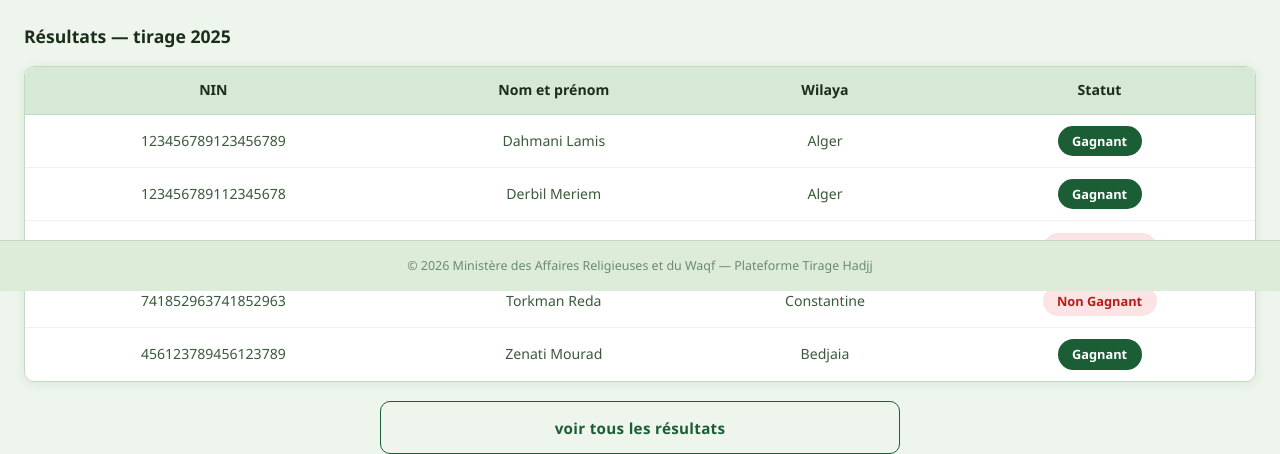
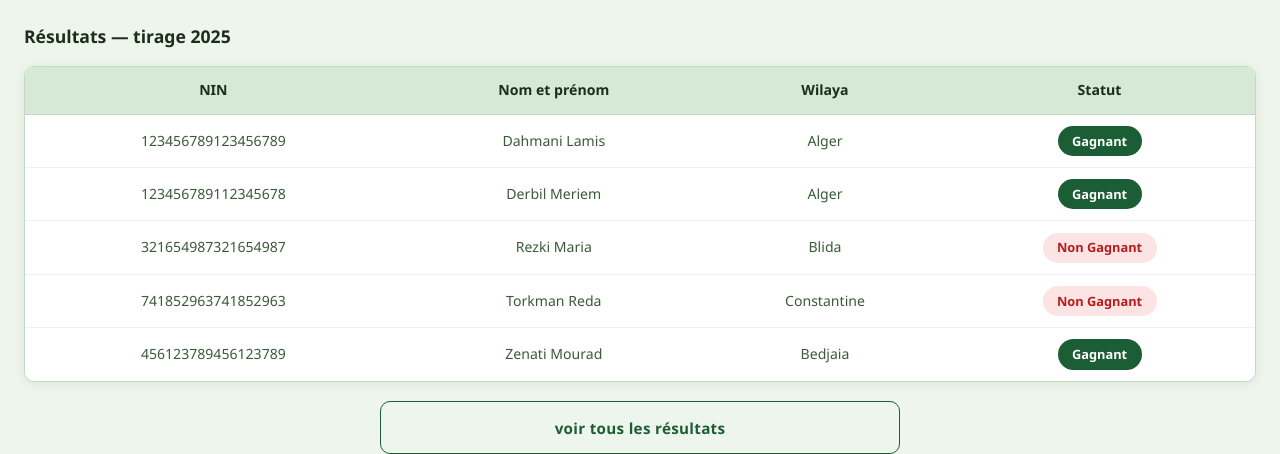
Before and after one commit to lamisdahmani/PwebProject, a PHP site: page / in a window 1280 px wide. Shown: the part 509-963 px from the top of the page. Run offline with PHP 8.4, Linux system fonts and the light colour scheme.

Commit message:
final one js

```diff
--- a/Login.html
+++ b/Login.html
@@ -75,9 +75,7 @@
     </div>
   </main>
 
-  <footer class="footer">
-    <p>&copy; 2026 Ministère des Affaires Religieuses et du Waqf — Plateforme Tirage Hadjj</p>
-  </footer>
+
 
   <!-- login.js chargé en dernier : le DOM est prêt quand il s'exécute -->
   <script src="Login.js"></script>
--- a/Modalites.html
+++ b/Modalites.html
@@ -44,9 +44,6 @@
         </div>
     </main>
 
-    <footer class="footer">
-
-        <p>&copy; 2026 Ministère des Affaires Religieuses et du Waqf — Plateforme Tirage Hadjj </p>
 
 
 </body>
--- a/Register.html
+++ b/Register.html
@@ -194,10 +194,6 @@
     </div>
   </main>
 
-  <footer class="footer">
-    <p>&copy; 2026 Ministère des Affaires Religieuses et du Waqf — Plateforme Tirage Hadjj</p>
-  </footer>
-
   <!-- register.js chargé en dernier : le DOM est prêt quand il s'exécute -->
   <script src="Register.js"></script>
 
--- a/Regles.html
+++ b/Regles.html
@@ -35,9 +35,7 @@
         </div>
     </main>
 
-    <footer class="footer">
 
-        <p>&copy; 2026 Ministère des Affaires Religieuses et du Waqf — Plateforme Tirage Hadjj </p>
 
 
 </body>
--- a/Resultats.html
+++ b/Resultats.html
@@ -111,11 +111,6 @@
         </p>
     </main>
 
-    <footer class="footer">
-
-        <p>&copy; 2026 Ministère des Affaires Religieuses et du Waqf — Plateforme Tirage Hadjj </p>
-
-    </footer>
 
 </body>
 </html>
--- a/index.html
+++ b/index.html
@@ -123,10 +123,7 @@
     </div>
   </section>
 
-  <!Footer >
-  <footer class="footer">
-    <p>&copy; 2026 Ministère des Affaires Religieuses et du Waqf — Plateforme Tirage Hadjj</p>
-  </footer>
+
 
 </body>
 </html>
--- a/style.css
+++ b/style.css
@@ -361,21 +361,6 @@ ul { list-style: none; }
 }
 
 
-/*Footer */
-.footer {
-  text-align: center;
-  padding: 15px;
-  font-size: 0.78rem;
-  color: var(--text-muted);
-  border-top: 1px solid var(--border);
-  background: var(--green-nav);
-  margin-top: 2rem;
-  position: fixed;
-  bottom: 0;
-  left: 0;
-  width: 100%;
-}
-
 
 /*To be responsive */
 @media (max-width: 768px) {
```
Also changed, not shown: Admin.js (+8 -12 lines), Login.js (+9 -19 lines), Register.js (+12 -20 lines).
